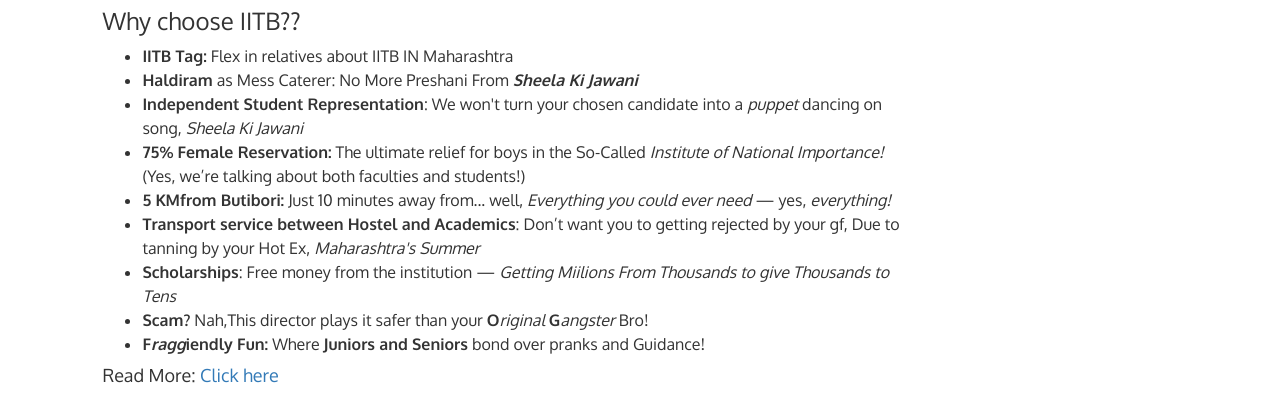
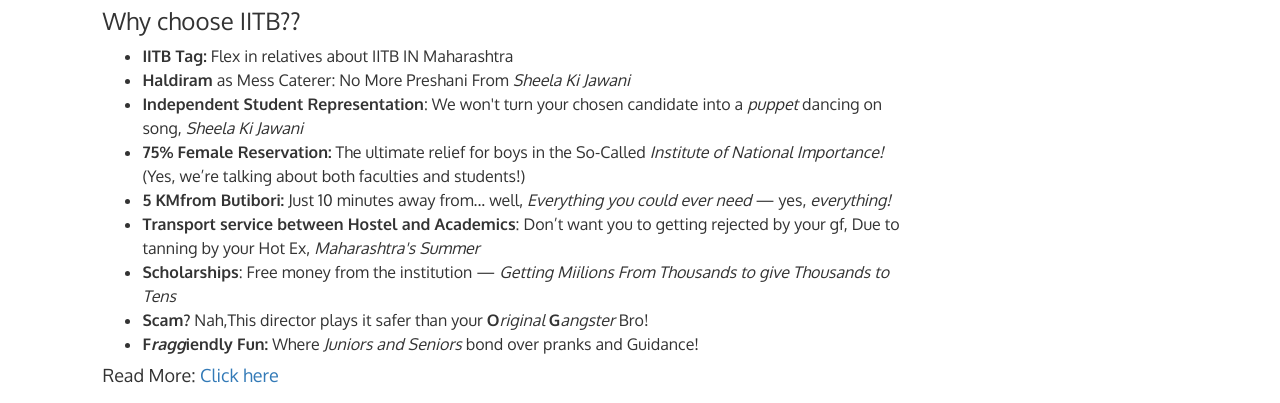
Before and after one commit to Itsur-robinbansal/IIT-butibori, a plain HTML site: page admissions.html in a window 1280 px wide. Shown: the part 295-698 px from the top of the page. Drawn offline with nearby package versions, Linux system fonts and the light colour scheme.

Commit message:
Update admissions.html

```diff
--- a/admissions.html
+++ b/admissions.html
@@ -195,7 +195,7 @@
                     </h3>
                     <ul>
                         <li><strong>IITB Tag:</strong> Flex in relatives about IITB IN Maharashtra</li>
-                        <li> <b>Haldiram</b> as Mess Caterer: No More Preshani From <i><b>Sheela Ki Jawani</b></i></li>
+                        <li> <b>Haldiram</b> as Mess Caterer: No More Preshani From <i>Sheela Ki Jawani</i></li>
                         <li><b>Independent Student Representation</b>: We won't turn your chosen candidate into a
                             <i>puppet</i> dancing on song, <i>Sheela Ki Jawani</i></li>
                         <li><b>75% Female Reservation:</b> The ultimate relief for boys in the So-Called <i>Institute of
@@ -207,7 +207,7 @@
                         <li><b>Scholarships</b>: Free money from the institution — <i>Getting Miilions From Thousands to
                                 give Thousands to Tens</i></li>
                         <li><b>Scam?</b> Nah,This director plays it safer than your <b>O</b><i>riginal</i>  <b>G</b><i>angster</i> Bro!</li>
-                        <li><b>F<i>ragg</i>iendly Fun:</b> Where <b>Juniors and Seniors</b> bond over pranks and Guidance!</li>
+                        <li><b>F<i>ragg</i>iendly Fun:</b> Where <i>Juniors and Seniors</i> bond over pranks and Guidance!</li>
 
                         <!--                         <li> <strong>IITB</strong> Tag
                         </li>
```
